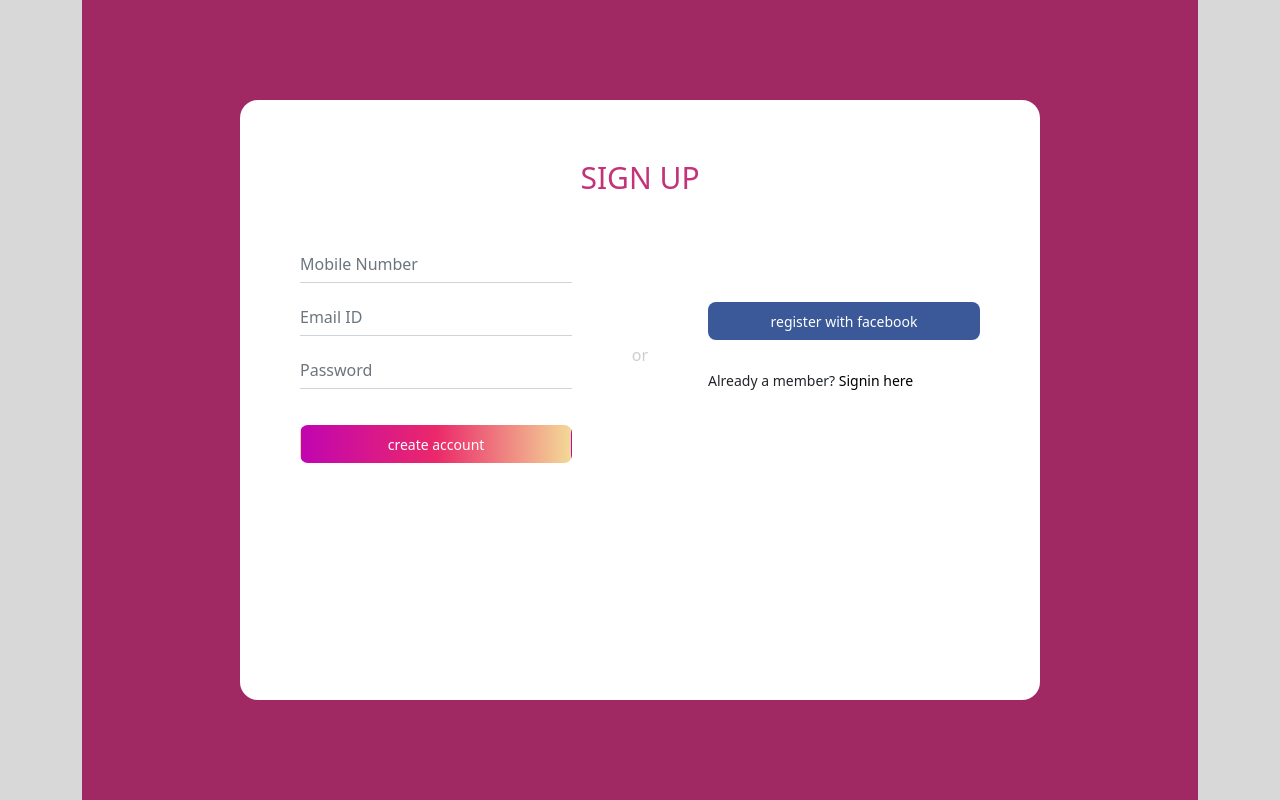
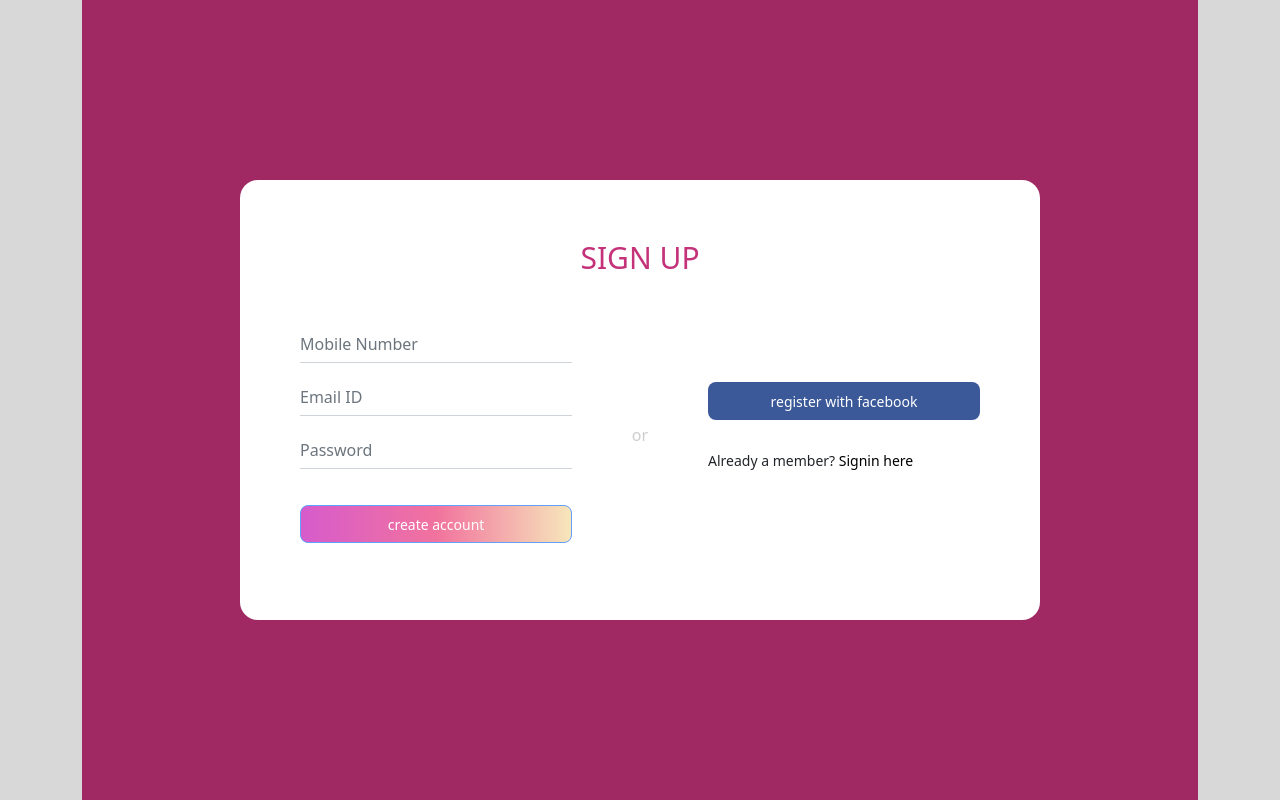
Before and after one commit to ninjadev89/react-poc, a React (Create React App) app: page / in a window 1280 px wide. Built offline with nearby package versions, Linux system fonts and the light colour scheme.

Commit message:
minor changes =

```diff
--- a/src/index.css
+++ b/src/index.css
@@ -25,7 +25,7 @@
   background-color: #fff;
   width: 80%;
   max-width: 800px;
-  height: 75vh;
+  height: 55vh;
   padding: 60px;
   border-radius: 18px;
   position: relative;
--- a/src/modules/auth/Signup/index.js
+++ b/src/modules/auth/Signup/index.js
@@ -51,11 +51,10 @@ export class Signup extends Component {
     return (
         <div class="registerWrapper">
             <div class="registerContainer">
+            {!userCreated ?
+                <>
                 <h3 class="formTitle">Sign up</h3>
-                {userCreated ? <span style={{"color":"green"}}>{'Signup Successfully'}</span> : ''}
-
                 <div class="formContainer">
-
                     <div class="registerLeftwrapper">
                     <form id="registrationForm">
                         <div class="mb-3">
@@ -67,7 +66,7 @@ export class Signup extends Component {
                         <div class="mb-3">
                             <input type="password" class="form-control" name="password" id="password" placeholder="Password" onChange={e => this.handleOnChange(e)} value={password}/>
                         </div>
-                     <button type="submit" class="btn btn-primary btn-registration" onClick={this.createAccount}>create account</button>
+                     <button type="submit" class="btn btn-primary btn-registration" disabled={!this.validateForm()} onClick={this.createAccount}>create account</button>
                     </form>
                 </div>
                 <span>or</span>
@@ -76,6 +75,9 @@ export class Signup extends Component {
                     <p class="signinInfo">Already a member? <a href="#login" title="login" class="signInLink">Signin here</a></p>
                 </div>
                 </div>
+                </>
+                : <h3 class="formTitle">Sign up successful</h3>
+            }
             </div>
             </div>
         );
```
